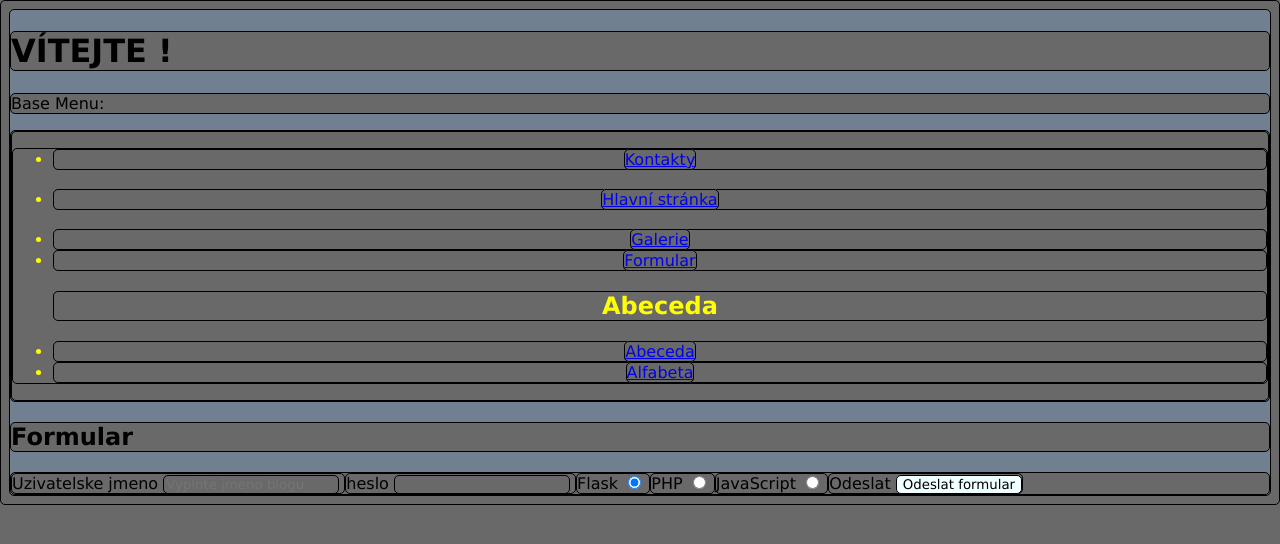
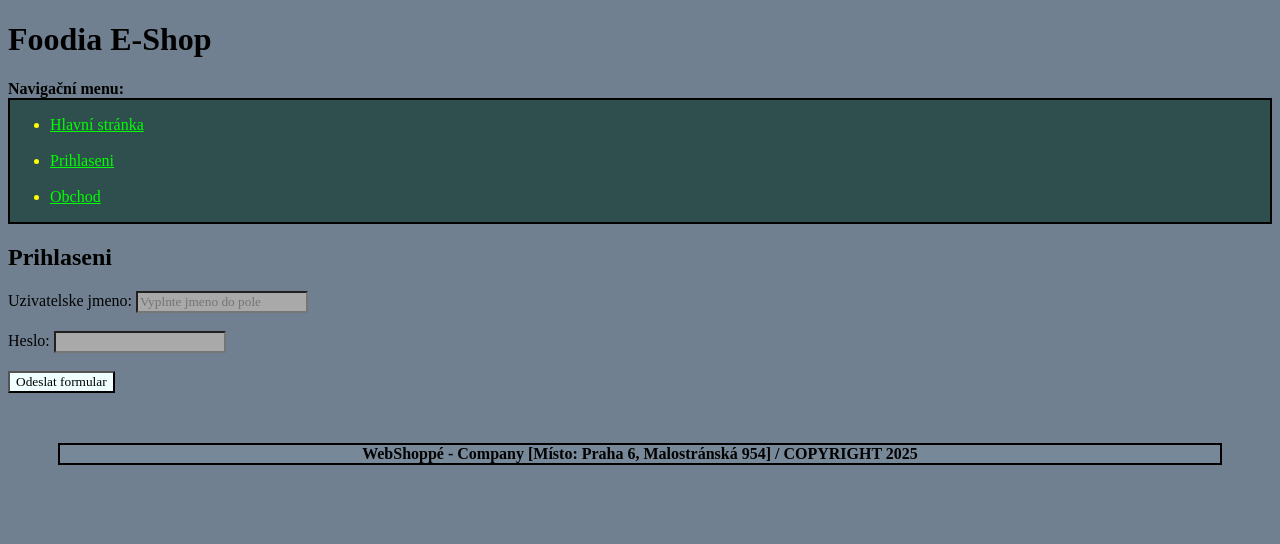
Before and after one commit to JancaF/JancaF_Flask_Projekt, a Flask app: page /odkaz in a window 1280 px wide. Shown: the top 544 px of the page. Run offline with Flask 3, Linux system fonts and the light colour scheme.

Commit message:
Zpracovani ukolu meho tematu s funkcnim prihlasenim

```diff
--- a/main.py
+++ b/main.py
@@ -7,40 +7,13 @@ def index():
 @app.route('/homepage')
 def homepage():
     return render_template('index.html')
-@app.route('/abeceda/')
-def abeceda():
-    return render_template('abeceda.html')
-@app.route('/alfabeta/')
-def alfabeta():
-    return render_template('alfabeta.html')
-@app.route('/hebrejstina/')
-def hebrejstina():
-    return render_template('hebrej.html')
-@app.route('/kontakty')
-def kontakty():
-    return '<h1>Kontakty</h1> <a href="/">Domů</a>'
-@app.route('/gallery/')
-def gallery():
-    return '<h1>Galerie</h1> <a href="/">Domů</a>'
-@app.route('/nasobek/')
-def nasobek():
-    return '<h1>Nasobek</h1> <a href="/">Domů</a>'
-@app.route('/nasobek/<a>/<b>)')
-def number(a, b):
-    try:
-        return f'Násobek je {int(a) * int(b)}'
-    except ValueError:
-        return 'Neplatné číslo.'
-@app.route('/user/<name>/<surname>')
-def uzivatel(name, surname):
-    return f'<h2> Vítej {name} {surname}</h2>'
+@app.route('/obchod')
+def obchod():
+    return render_template('shop.html')
 @app.route('/odkaz', methods=['GET', 'POST'])
-def link():
+def link(user='pokuston', password='heslo'):
     if request.method == 'POST':
-        user = request.form['user']
-        password = request.form['password']
-        radio = request.form['radio']
-        return render_template('zkouska.html', user=user, password=password, radio=radio)
+        return render_template('login.html', user=user, password=password)
     return render_template('link.html')
 @app.route('/<name>')
 def username(name):
--- a/static/css/style.css
+++ b/static/css/style.css
@@ -1,17 +1,42 @@
 * {
-    border: solid 1px black;
-    border-radius: 5px;
-    background-color:dimgrey;
-    font-family: 'Lucida Grande', Arial, sans-serif;
+    font-family: Bahnschrift, serif;
 }
+
 body {
     background-color:slategrey;
 }
 ul {
-    text-align: center;
     color:yellow;
     text-decoration: dashed;
+}
+nav {
+    background-color:darkslategrey;
+    border:2px solid black;
+}
+a:hover {
+    background: darkolivegreen;
+    color:lightgreen;
+}
+input {
+    background-color:darkgrey;
+}
+.pricetag {
+    font-size:24px;
+}
+img {
+    width:200px;
+    height:auto;
 }
 button {
     background-color: azure;
 }
+a {
+    color:lime;
+    text-decoration: underline;
+}
+footer {
+    background-color:lightslategrey;
+    border:2px solid black;
+    text-align: center;
+    margin:50px;
+}
--- a/templates/base.html
+++ b/templates/base.html
@@ -3,28 +3,28 @@
 <head>
     <meta charset="UTF-8">
     <meta name="viewport" content="width=device-width, initial-scale=1">
+    <link rel="shortcut icon" href="{{ url_for('static', filename='favicon/favicon.ico') }}">
     <link rel="stylesheet" type="text/css" href="{{url_for('static',filename='css/style.css')}}">
-    <title>{% block title %}{% endblock %}Base Webpage - Flask Project</title>
+    <title>{% block title %}{% endblock %} - Foodia E-Shop</title>
 </head>
 <body>
-    <h1>VÍTEJTE !</h1>
-    <p>Base Menu:</p>
+    <h1>Foodia E-Shop</h1>
+    <b>Navigační menu:</b>
     <header>
         <nav>
             <ul>
-                <li><a href="{{url_for('kontakty')}}">Kontakty</a></li>
-                <br>
                 <li><a href="{{url_for('homepage')}}">Hlavní stránka</a></li>
                 <br>
-                <li><a href="{{url_for('gallery')}}">Galerie</a></li>
-                <li><a href="{{url_for('link')}}">Formular</a></li>
-                <h2>Abeceda</h2>
-                <li><a href="{{url_for('abeceda')}}">Abeceda</a></li>
-                <li><a href="{{url_for('alfabeta')}}">Alfabeta</a></li>
+                <li><a href="{{url_for('link')}}">Prihlaseni</a></li>
+                <br>
+                <li><a href="{{url_for('obchod')}}">Obchod</a></li>
             </ul>
         </nav>
     </header>
 {% block content %}
 {% endblock %}
+<footer>
+    <b>WebShoppé - Company [Místo: Praha 6, Malostránská 954] / COPYRIGHT 2025 </b>
+</footer>
 </body>
 </html>
--- a/templates/link.html
+++ b/templates/link.html
@@ -4,32 +4,22 @@
 
 <h2>
     {% block title %}
-    Formular
+    Prihlaseni
     {% endblock %}
 </h2>
 
     <form method="POST">
-        <label>Uzivatelske jmeno
-            <input type="text" name="user" placeholder="Vyplnte jmeno blogu" required>
+        <label>Uzivatelske jmeno:
+            <input type="text" name="user" placeholder="Vyplnte jmeno do pole" required>
         </label>
+        <br>
         <label>
-            heslo
+            <br>
+            Heslo:
             <input type="password" name="password">
         </label>
-        <label>
-            Flask
-            <input type="radio" name="radio" value="Flask" checked>
-        </label>
-        <label>
-            PHP
-            <input type="radio" name="radio"  value="PHP">
-        </label>
-        <label>
-            JavaScript
-            <input type="radio"  name="radio" value="JavaScript">
-        </label>
-        <label>
-            Odeslat
+            <br>
+            <br>
             <button type="submit" value="submit">Odeslat formular</button>
         </label>
     </form>
```
Also changed, not shown: templates/abeceda.html (deleted, +0 -43 lines), templates/alfabeta.html (deleted, +0 -34 lines), templates/contact.html (deleted, +0 -7 lines), templates/gallery.html (deleted, +0 -10 lines), templates/hebrej.html (deleted, +0 -10 lines), templates/login.html (renamed from templates/zkouska.html, +2 -7 lines), templates/shop.html (added, +27 -0 lines), static/favicon/favicon.ico (added), static/img/produkt_1.jpeg (added), static/img/produkt_2.png (added).
